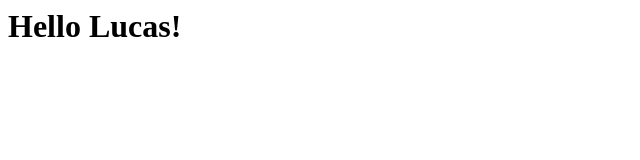
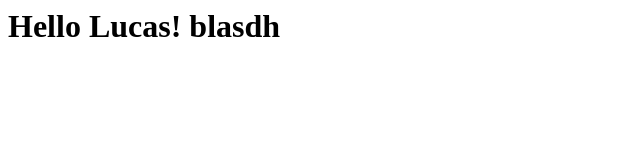
Before and after one commit to lschmidt2/interaction3-p3, a plain HTML site: page index.html in a window 1280 px wide. Shown: the whole page, without its empty margins (0-640 px from the left). Drawn offline with Linux system fonts and the light colour scheme.

Commit message:
bashkajshd

```diff
--- a/index.html
+++ b/index.html
@@ -1 +1 @@
-<h1>Hello Lucas!</h1>
+<h1>Hello Lucas! blasdh</h1>
```
